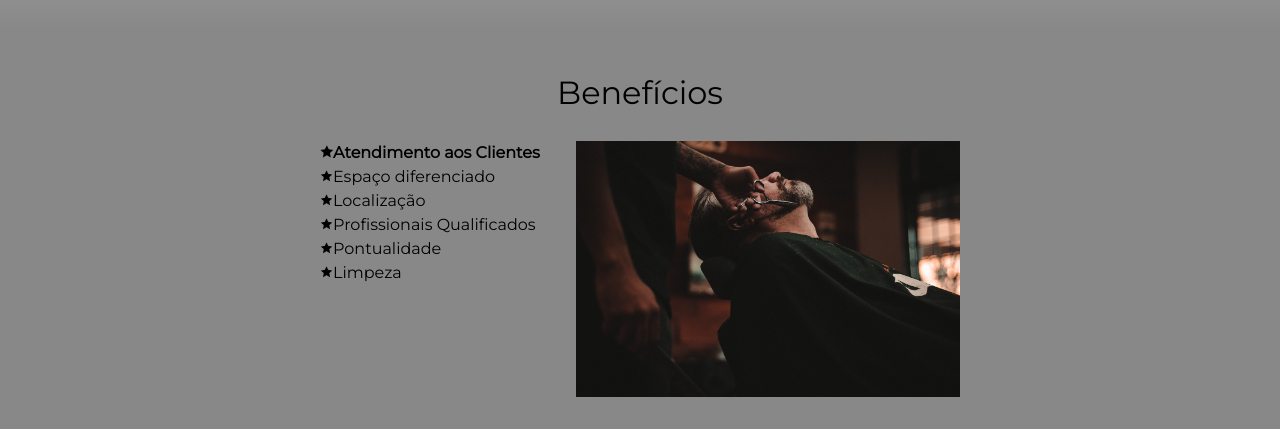
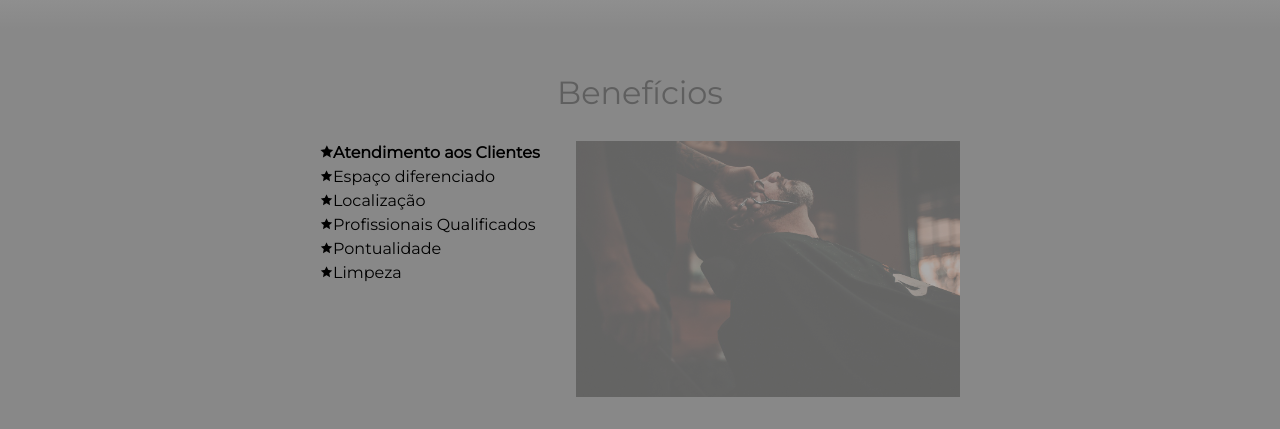
Before and after one commit to notlesz/HTML-CSS, a plain HTML site: page HTML-CSS/Site-Teste/index.html in a window 1280 px wide. Shown: the part 1578-2007 px from the top of the page. Drawn offline with Linux system fonts and the light colour scheme.

Commit message:
Opacidade
Nos titulos e imagens

```diff
--- a/HTML-CSS/Site-Teste/style.css
+++ b/HTML-CSS/Site-Teste/style.css
@@ -143,6 +143,7 @@ td, th{
 	font-size: 2em;
 	margin-bottom: 1em;
 	clear: left;
+	color: rgba(0,0,0,0.3);
 }
 .principal{
 	width: 940px;
@@ -196,11 +197,12 @@ td, th{
 }
 .imagem-beneficios{
 	width: 60%;
-	transition: 600ms;
+	opacity: 0.3;
+	transition: 400ms;
 }
 
 .imagem-beneficios:hover{
-	opacity: 0.6;
+	opacity: 1;
 }
 .utensilios{
 	width: 120px;
```
